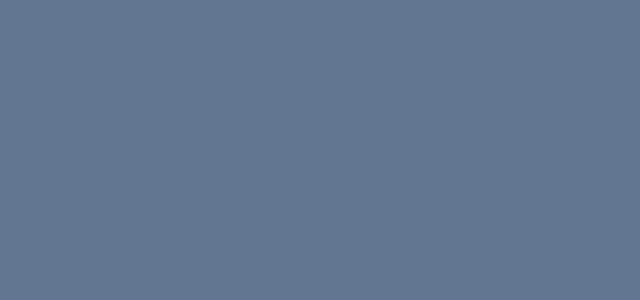
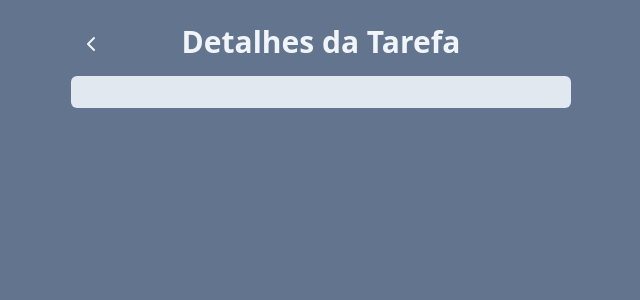
Before and after one commit to LimaSilvaLima/tasksreact, a React (Vite) app: page /task in a window 1280 px wide. Shown: the top 300 px of the page, without its empty margins (319-959 px from the left). Built offline with nearby package versions, Linux system fonts and the light colour scheme.

Commit message:
concluida e estilizada a page de exibir detalhes da tarefa

```diff
--- a/src/App.jsx
+++ b/src/App.jsx
@@ -63,7 +63,11 @@
           Gerenciador de Tarefas
         </h1>
         <AddTasks onAddTaskSubmit={onAddTaskSubmit} />
-        <Tasks tasks={tasks} onTaskClick={onTaskClick} onDeleteTaskClick={onDeleteTaskClick} />
+        <Tasks
+          tasks={tasks}
+          onTaskClick={onTaskClick}
+          onDeleteTaskClick={onDeleteTaskClick}
+        />
       </div>
     </div>
   );
--- a/src/components/Tasks.jsx
+++ b/src/components/Tasks.jsx
@@ -6,7 +6,12 @@
   const navigate = useNavigate();
 
   function onSeeDatailsClick(task) {
-    navigate(`/task?title=${task.title}&description=${task.description}`);
+    const queryParams = new URLSearchParams();
+    queryParams.set("title", task.title);
+    queryParams.set("description", task.description);
+    navigate(`/task?${queryParams.toString()}`);
+    // Redireciona para a página de detalhes da tarefa com os parâmetros de consulta
+    //navigate(`/task?title=${task.title}&description=${task.description}`);
   }
 
   return (
--- a/src/pages/TaskPage.jsx
+++ b/src/pages/TaskPage.jsx
@@ -1,4 +1,6 @@
+import { ChevronLeftIcon } from "lucide-react";
 import { useSearchParams } from "react-router-dom";
+
 
 function TaskPage() {
     const [searchParams] = useSearchParams();
@@ -6,8 +8,20 @@
     const description = searchParams.get("description");
    return (
      <div className="w-screen h-screen bg-slate-500 flex justify-center p-6">
-       <h1>{title}</h1>
-       <p>{description}</p>
+       <div className="w-[500px] space-y-4">
+        <div className="flex justify-center relative ">
+          <button className="absolute left-0 top-0 p-2 bottom-0 md mb-6 text-slate-100" onClick={() => window.history.back()}>
+            <ChevronLeftIcon/>
+          </button>
+          <h1 className="text-3xl text-slate-100 font-bold">
+            Detalhes da Tarefa
+          </h1>
+        </div>
+        <div className="bg-slate-200 p-4 rounded-md">
+          <h2 className="text-xl font-bold text-slate-600 ">{title}</h2>
+          <p className="text-slate-600">{description}</p>
+        </div>
+      </div>
      </div>
    );
 }
```
Also changed, not shown: 1 other file (tests, documents, lock files or other folders).
